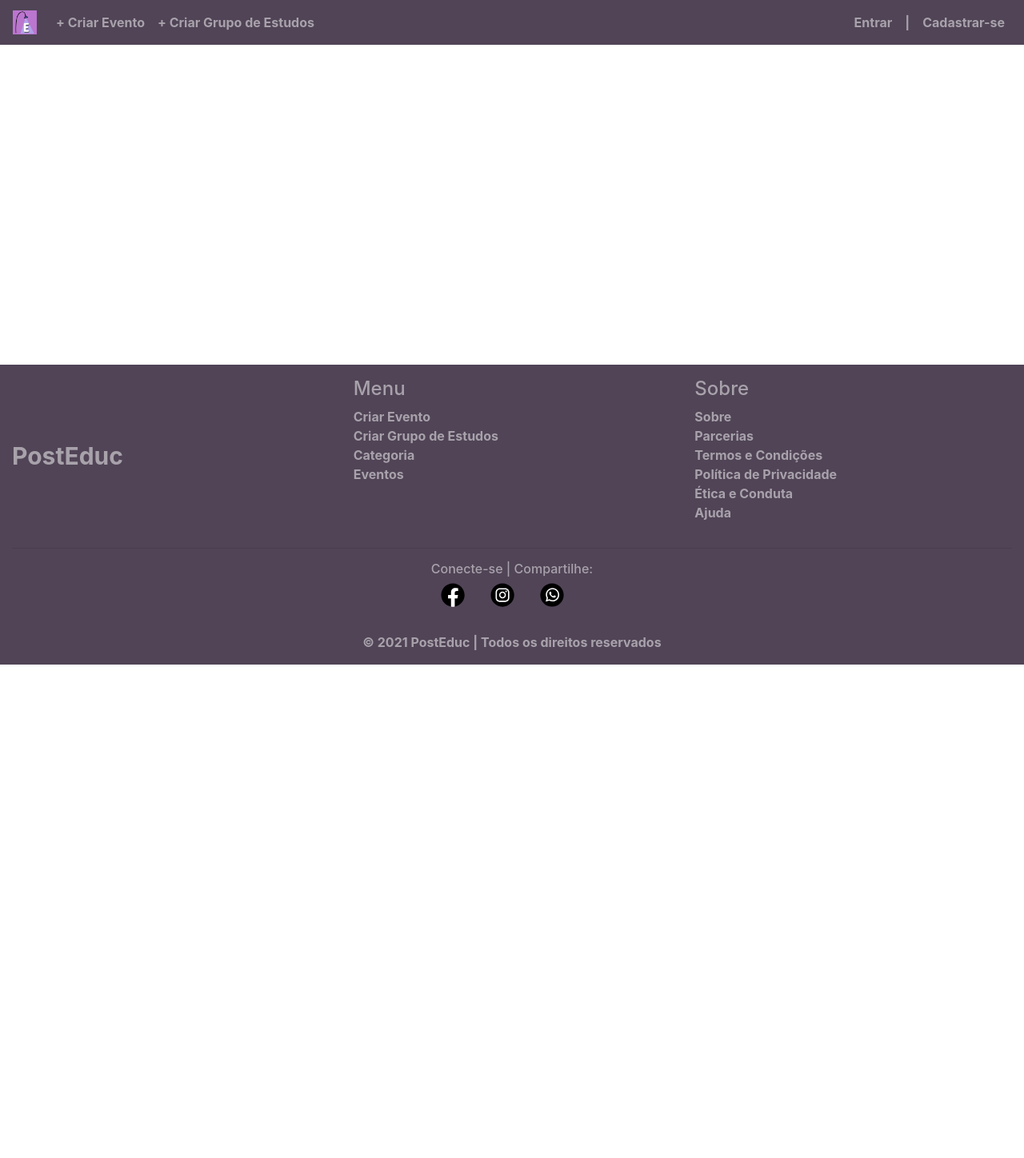
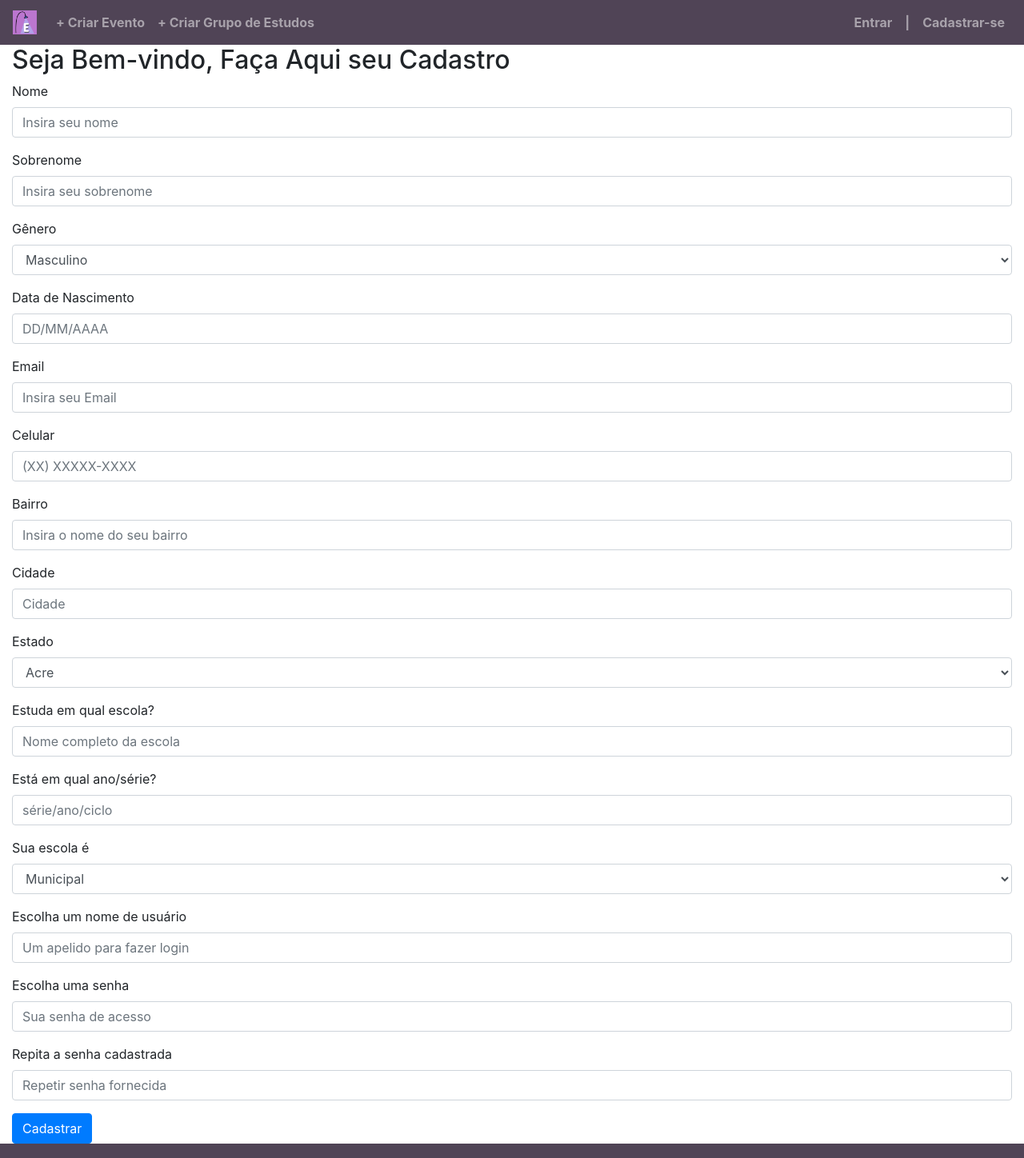
Before and after one commit to olivca/postEduc-1, a React (Create React App) app: page /CadastroUsuario in a window 1280 px wide. Shown: the top 1448 px of the page at 80% size. Before the commit the page ends 831 px from the top, so only its background shows below. Built offline with nearby package versions, Linux system fonts and the light colour scheme.

Commit message:
Implementação do Cadastro de Usuário

```diff
--- a/src/Componentes/CadastroUsuario/CadastroUsuario.js
+++ b/src/Componentes/CadastroUsuario/CadastroUsuario.js
@@ -25,13 +25,21 @@ export default function CadastroUsuario(props) {
 
     });
 
+    const alteracao = (evento) => {
+        setForm({
+            ...form,
+            [evento.target.id]: evento.target.value
+        })
+    };
 
     const Envio = async (evento) => {
         evento.preventDefault();
         // eslint-disable-next-line no-unused-vars
-        const resultado = fetch("http://localhost/postEducTeste/testes/src/php/cadastrousuario.php", { method: "POST", body: new FormData(evento.target) });
+        const resultado = fetch("http://localhost/postEducNovo/postEduc/php/cadastrousuario.php", { method: "POST", body: new FormData(evento.target) });
         alert("Cadastro realizado com sucesso!")
     };
+
+
 
     return(
     <div>
@@ -43,17 +51,17 @@ export default function CadastroUsuario(props) {
 
                 <Form.Group>
                     <Form.Label>Nome</Form.Label>
-                    <Form.Control  type="text" id="nome" name="nome" placeholder="Insira seu nome" />
+                    <Form.Control onChange={alteracao} type="text" id="nome" name="nome" placeholder="Insira seu nome" />
                 </Form.Group>
 
                 <Form.Group>
                     <Form.Label>Sobrenome </Form.Label>
-                    <Form.Control type="text" id="sobrenome" name="sobrenome" placeholder="Insira seu sobrenome" />
+                    <Form.Control onChange={alteracao} type="text" id="sobrenome" name="sobrenome" placeholder="Insira seu sobrenome" />
                 </Form.Group>
 
                 <Form.Group>
                     <Form.Label>Gênero </Form.Label>
-                    <Form.Control as="select" id="genero" name="genero">
+                    <Form.Control onChange={alteracao} as="select" id="genero" name="genero">
                     <option value="Masculino">Masculino</option>
                     <option value="Feminino">Feminino</option>
                     <option value="Outro">Outro / não desejo informar</option>
@@ -62,32 +70,32 @@ export default function CadastroUsuario(props) {
 
                 <Form.Group>
                     <Form.Label>Data de Nascimento </Form.Label>
-                    <Form.Control type="text" id="nascimento" name="nascimento" placeholder="DD/MM/AAAA" />
+                    <Form.Control onChange={alteracao} type="text" id="nascimento" name="nascimento" placeholder="DD/MM/AAAA" />
                 </Form.Group>
 
                 <Form.Group>
                     <Form.Label>Email </Form.Label>
-                    <Form.Control type="email" id="email" name="email" placeholder="Insira seu Email" />
+                    <Form.Control onChange={alteracao} type="email" id="email" name="email" placeholder="Insira seu Email" />
                 </Form.Group>
 
                 <Form.Group>
                     <Form.Label>Celular</Form.Label>
-                    <Form.Control type="text" id="telefone" name="telefone" placeholder="(XX) XXXXX-XXXX" />
+                    <Form.Control onChange={alteracao} type="text" id="telefone" name="telefone" placeholder="(XX) XXXXX-XXXX" />
                 </Form.Group>
 
                 <Form.Group>
                     <Form.Label>Bairro</Form.Label>
-                    <Form.Control type="text" id="bairro" name="bairro" placeholder="Insira o nome do seu bairro" />
+                    <Form.Control onChange={alteracao}type="text" id="bairro" name="bairro" placeholder="Insira o nome do seu bairro" />
                 </Form.Group>
 
                 <Form.Group>
                     <Form.Label>Cidade</Form.Label>
-                    <Form.Control type="text" id="cidade" name="cidade" placeholder="Cidade" />
+                    <Form.Control onChange={alteracao} type="text" id="cidade" name="cidade" placeholder="Cidade" />
                 </Form.Group>
 
                 <Form.Group>
                     <Form.Label>Estado</Form.Label>
-                    <Form.Control as="select" id="uf" name="uf">
+                    <Form.Control onChange={alteracao} as="select" id="uf" name="uf">
                     <option value="AC">Acre</option>
                     <option value="AL">Alagoas</option>
                     <option value="AP">Amapá</option>
@@ -120,17 +128,17 @@ export default function CadastroUsuario(props) {
 
                 <Form.Group>
                     <Form.Label>Estuda em qual escola?</Form.Label>
-                    <Form.Control type="text" id="escola" name="escola" placeholder="Nome completo da escola" />
+                    <Form.Control onChange={alteracao} type="text" id="escola" name="escola" placeholder="Nome completo da escola" />
                 </Form.Group>
 
                 <Form.Group>
                     <Form.Label>Está em qual ano/série?</Form.Label>
-                    <Form.Control type="text" id="ano_letivo" name="ano_letivo" placeholder="série/ano/ciclo" />
+                    <Form.Control onChange={alteracao} type="text" id="ano_letivo" name="ano_letivo" placeholder="série/ano/ciclo" />
                 </Form.Group>
 
                 <Form.Group>
                     <Form.Label>Sua escola é</Form.Label>
-                    <Form.Control as="select" id="tipo_escola" name="tipo_escola">
+                    <Form.Control onChange={alteracao} as="select" id="tipo_escola" name="tipo_escola">
                     <option value="Municipal">Municipal</option>
                     <option value="Estadual">Estadual</option>
                     <option value="Federal">Federal</option>
@@ -140,12 +148,17 @@ export default function CadastroUsuario(props) {
 
                 <Form.Group>
                     <Form.Label>Escolha um nome de usuário</Form.Label>
-                    <Form.Control type="text" id="nome_usuario" name="nome_usuario" placeholder="Um apelido para fazer login" />
+                    <Form.Control onChange={alteracao} type="text" id="nome_usuario" name="nome_usuario" placeholder="Um apelido para fazer login" />
                 </Form.Group>
 
                 <Form.Group>
                     <Form.Label>Escolha uma senha</Form.Label>
-                    <Form.Control type="password" id="senha" name="senha" placeholder="Sua senha de acesso" />
+                    <Form.Control onChange={alteracao} type="password" id="senha" name="senha" placeholder="Sua senha de acesso" />
+                </Form.Group>
+
+                <Form.Group>
+                    <Form.Label>Repita a senha cadastrada</Form.Label>
+                    <Form.Control type="password" id="senha" name="senha" placeholder="Repetir senha fornecida" />
                 </Form.Group>
 
                 <Button variant="primary" type="submit">Cadastrar</Button>
--- a/src/Componentes/Menu/index.js
+++ b/src/Componentes/Menu/index.js
@@ -37,7 +37,7 @@ export class Menu extends React.Component{
                             <Nav.Link>|</Nav.Link>
                         </Nav.Item>
                         <Nav.Item>
-                            <Nav.Link>Cadastrar-se</Nav.Link>
+                            <Nav.Link as={Link} to="/CadastroUsuario">Cadastrar-se</Nav.Link>
                         </Nav.Item>
                     </Nav>
                 </Navbar.Collapse>
--- a/src/Rotas.js
+++ b/src/Rotas.js
@@ -4,6 +4,7 @@ import {Switch, Route} from 'react-router-dom';
 import PaginaDeEvento from './Componentes/eventos/PaginaDeEventos'
 import EventoEspecifico from './Componentes/eventos/EventoEspecifico'
 import CadastroEvento from './Componentes/eventos/criarEvento/CadastroEvento'
+import CadastroUsuario from './Componentes/CadastroUsuario/CadastroUsuario'
 
 export class Rotas extends React.Component{
     render(){
@@ -14,6 +15,7 @@ export class Rotas extends React.Component{
                 {/* Crie as Rotas Aqui */}
                 <Route exact path="/EventoEspecifico" component={EventoEspecifico}/>
                 <Route exact path="/CadastroEvento" component={CadastroEvento}/>
+                <Route exact path="/CadastroUsuario" component={CadastroUsuario}/>
 
             </Switch>
         )
```
